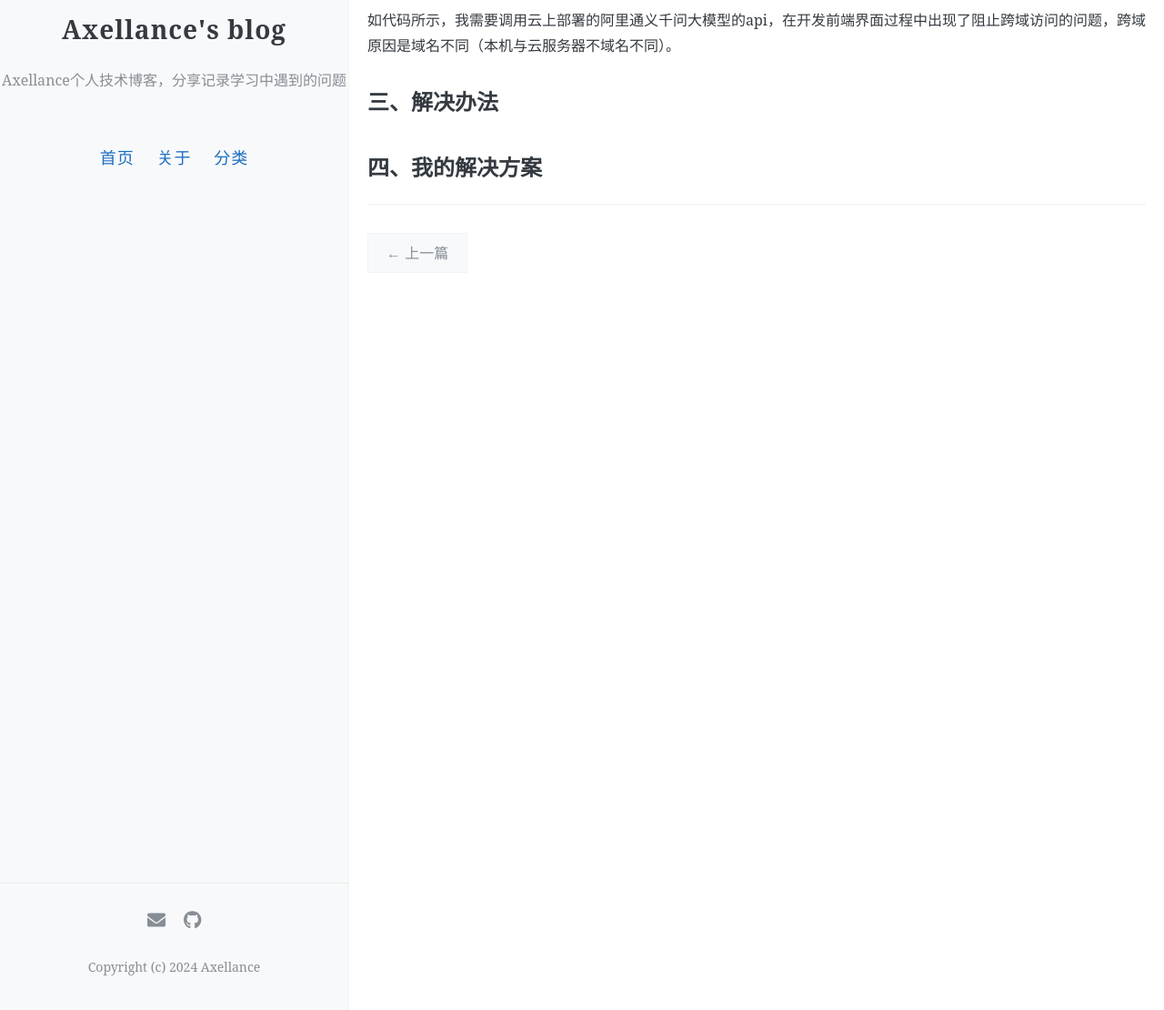
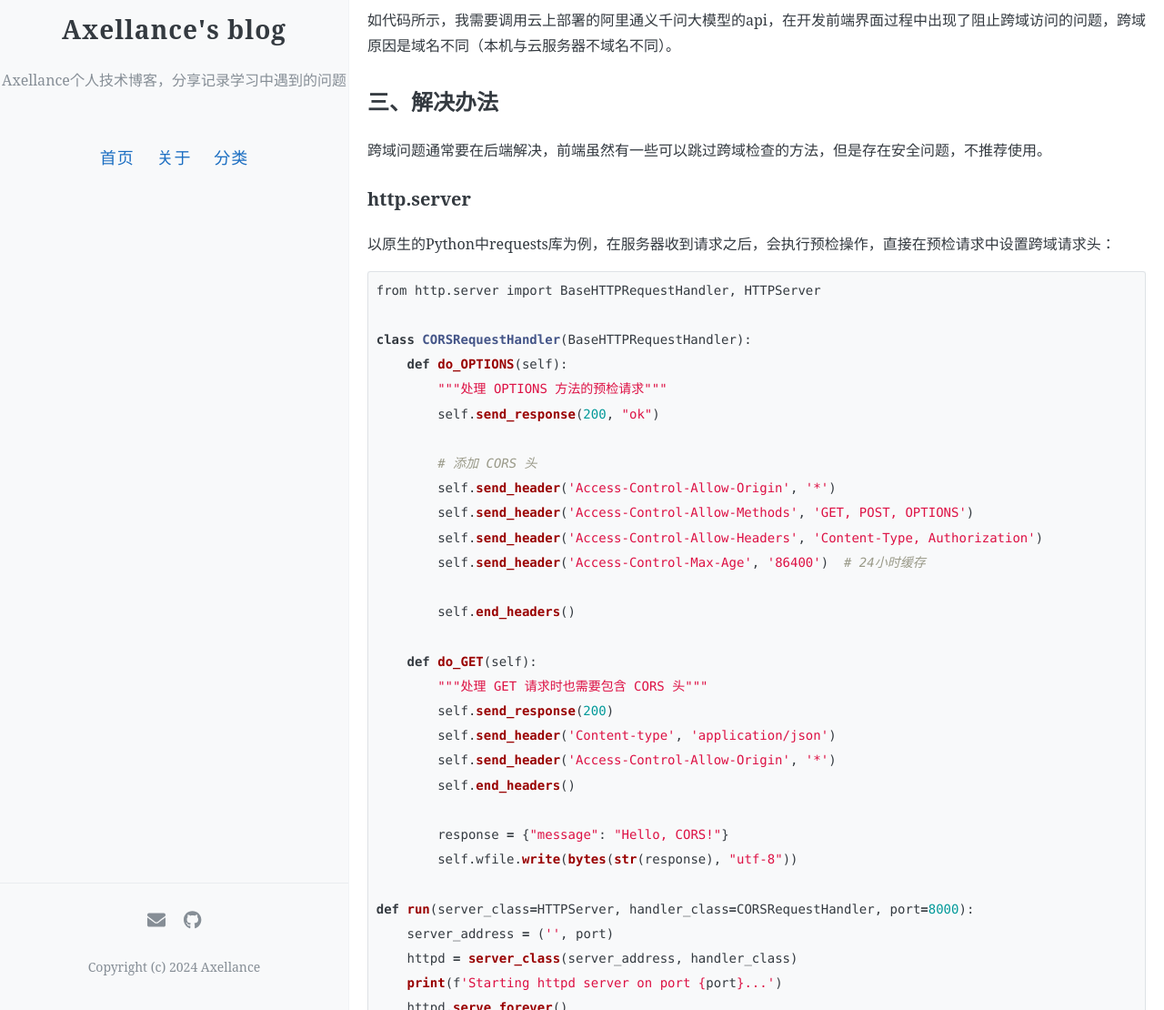
Before and after one commit to Axellance/axellance.github.io, a Jekyll site: the page built from _posts/2025-04-02-前端开发中的跨域访问问题.md, in a window 1280 px wide and 1400 px high, scrolled down 937 px. Shown: the part 290-1400 px from the top of the window at 91% size. Built offline with Jekyll 4.4.1, drawn with Linux system fonts in a browser that asks for light colours; some of the changed text lies outside the part shown.

Commit message:
前后端联调跨域问题

````diff
--- a/_posts/2025-04-02-前端开发中的跨域访问问题.md
+++ b/_posts/2025-04-02-前端开发中的跨域访问问题.md
@@ -50,10 +50,63 @@ mermaid: true
 
 ## 三、解决办法
 
+跨域问题通常要在后端解决，前端虽然有一些可以跳过跨域检查的方法，但是存在安全问题，不推荐使用。
 
+### http.server
 
+以原生的Python中requests库为例，在服务器收到请求之后，会执行预检操作，直接在预检请求中设置跨域请求头：
 
+```python
+from http.server import BaseHTTPRequestHandler, HTTPServer
 
+class CORSRequestHandler(BaseHTTPRequestHandler):
+    def do_OPTIONS(self):
+        """处理 OPTIONS 方法的预检请求"""
+        self.send_response(200, "ok")
 
+        # 添加 CORS 头
+        self.send_header('Access-Control-Allow-Origin', '*')
+        self.send_header('Access-Control-Allow-Methods', 'GET, POST, OPTIONS')
+        self.send_header('Access-Control-Allow-Headers', 'Content-Type, Authorization')
+        self.send_header('Access-Control-Max-Age', '86400')  # 24小时缓存
 
-## 四、我的解决方案
+        self.end_headers()
+
+    def do_GET(self):
+        """处理 GET 请求时也需要包含 CORS 头"""
+        self.send_response(200)
+        self.send_header('Content-type', 'application/json')
+        self.send_header('Access-Control-Allow-Origin', '*')
+        self.end_headers()
+
+        response = {"message": "Hello, CORS!"}
+        self.wfile.write(bytes(str(response), "utf-8"))
+
+def run(server_class=HTTPServer, handler_class=CORSRequestHandler, port=8000):
+    server_address = ('', port)
+    httpd = server_class(server_address, handler_class)
+    print(f'Starting httpd server on port {port}...')
+    httpd.serve_forever()
+
+if __name__ == "__main__":
+    run()
+```
+
+这样就可以实现跨域访问，但是注意，在开发环境中可以这样去写，方便调试和测试，但是在生产环境中，尽量不要使用这种写法：
+
+```python
+ self.send_header('Access-Control-Allow-Origin', '*')
+```
+
+### Flask
+
+直接安装`flask_cors`库，然后通过以下方式可以直接接收跨域请求：
+
+```python
+from flask import Flask, request, jsonify, make_response
+from flask_cors import CORS  # 导入CORS
+app = Flask(__name__)
+CORS(app)  # 启用CORS，允许所有路由接受跨域请求
+```
+
+这种方式比较简单。
````
